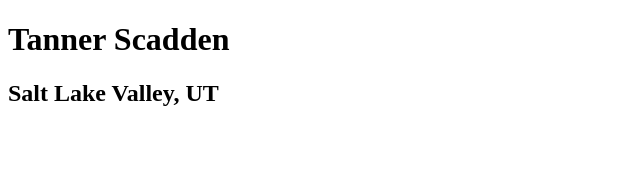
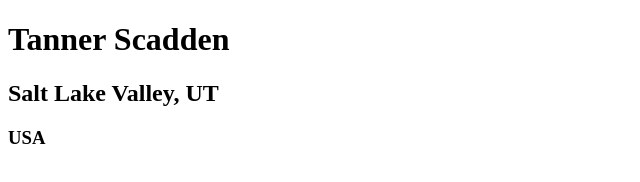
Before and after one commit to Restttt/gitHub_Demo, a plain HTML site: page index.html in a window 1280 px wide. Shown: the full height of the page, 0-640 px from the left. Drawn offline with Linux system fonts and the light colour scheme.

Commit message:
updated address with USA

```diff
--- a/index.html
+++ b/index.html
@@ -16,6 +16,7 @@
 <body>
     <h1>Tanner Scadden</h1>
     <h2>Salt Lake Valley, UT</h2>
+    <h3>USA</h3>
 </body>
 
 </html>
```
